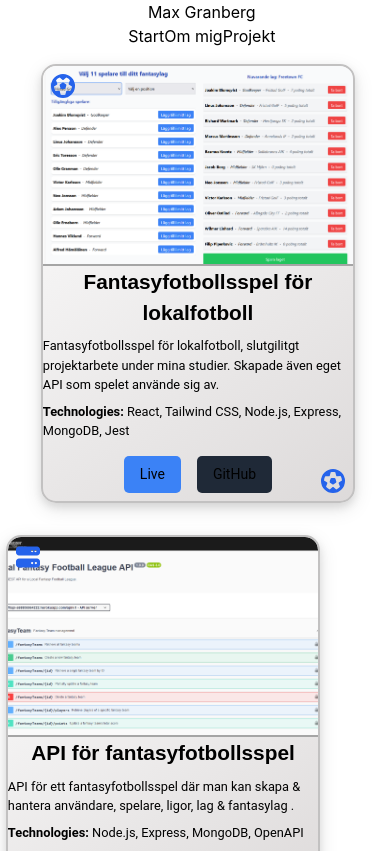
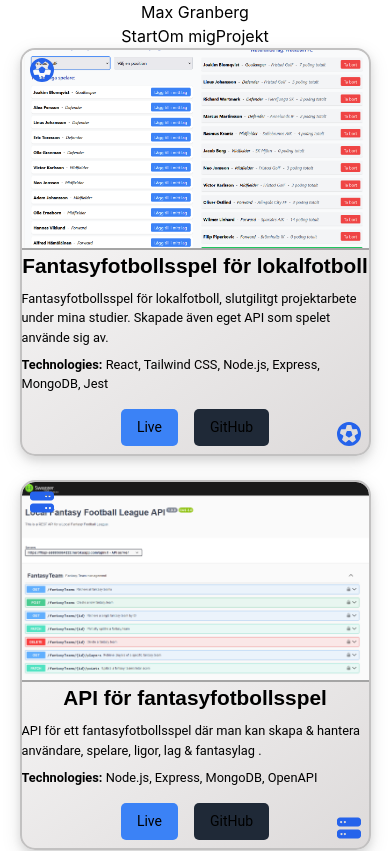
Before and after one commit to MaxGranberg/portfolio, a React (Create React App) app: page /projects in a window 390 px wide. Shown: the top 851 px of the page. Built offline with nearby package versions, Linux system fonts and the light colour scheme.

Commit message:
fix centering and margin bug

```diff
--- a/src/App.js
+++ b/src/App.js
@@ -7,14 +7,13 @@ import Projects from './components/Projects';
 import Footer from './components/Footer';
 import TransitionWrapper from './components/TransitionWrapper';
 import './index.css';
-import './components/TransitionWrapper'; // Ensure CSS is imported
 
 function App() {
   return (
     <Router>
-      <div className="App min-h-screen flex flex-col relative bg-gradient-to-l from-blue-500 via-purple-700 to-blue-500">
+      <div className="App min-h-screen flex flex-col bg-gradient-to-l from-blue-500 via-purple-700 to-blue-500">
         <Header />
-        <main className="flex-grow overflow-hidden relative">
+        <main className="flex-grow overflow-hidden">
           <Routes>
             <Route
               path="/"
--- a/src/components/Projects.css
+++ b/src/components/Projects.css
@@ -112,9 +112,11 @@
 /* Responsive Styles */
 @media (max-width: 768px) {
   .playing-card {
-    margin: 1rem auto;
+
     width: 90%;
     transform: none !important; /* Remove the angle effect */
+    margin-bottom: 24px;
+    margin-left: 0px !important;
   }
 
   .playing-card img {
--- a/src/components/Projects.jsx
+++ b/src/components/Projects.jsx
@@ -54,7 +54,7 @@ const Projects = () => {
   return (
     <div className="flex flex-col items-center min-h-screen p-8">
       <div className="max-w-6xl w-full mt-8">
-        <div className="flex justify-center space-x-4 relative">
+        <div className="flex justify-center space-x-4 ">
           {projects.map((project, index) => (
             <div
               key={index}
--- a/src/index.css
+++ b/src/index.css
@@ -23,7 +23,6 @@ code {
 
   nav ul li {
     display: inline-block;
-
   }
 
   nav ul li:last-child {
```
